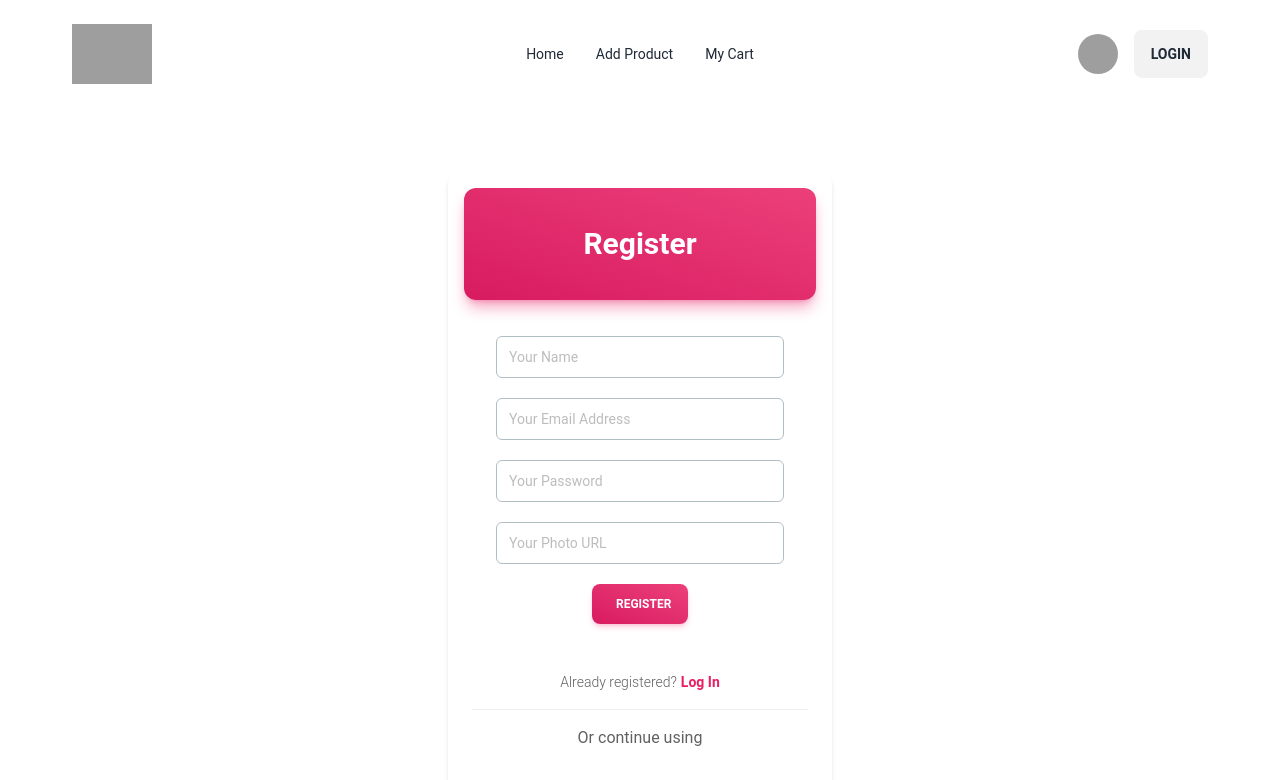
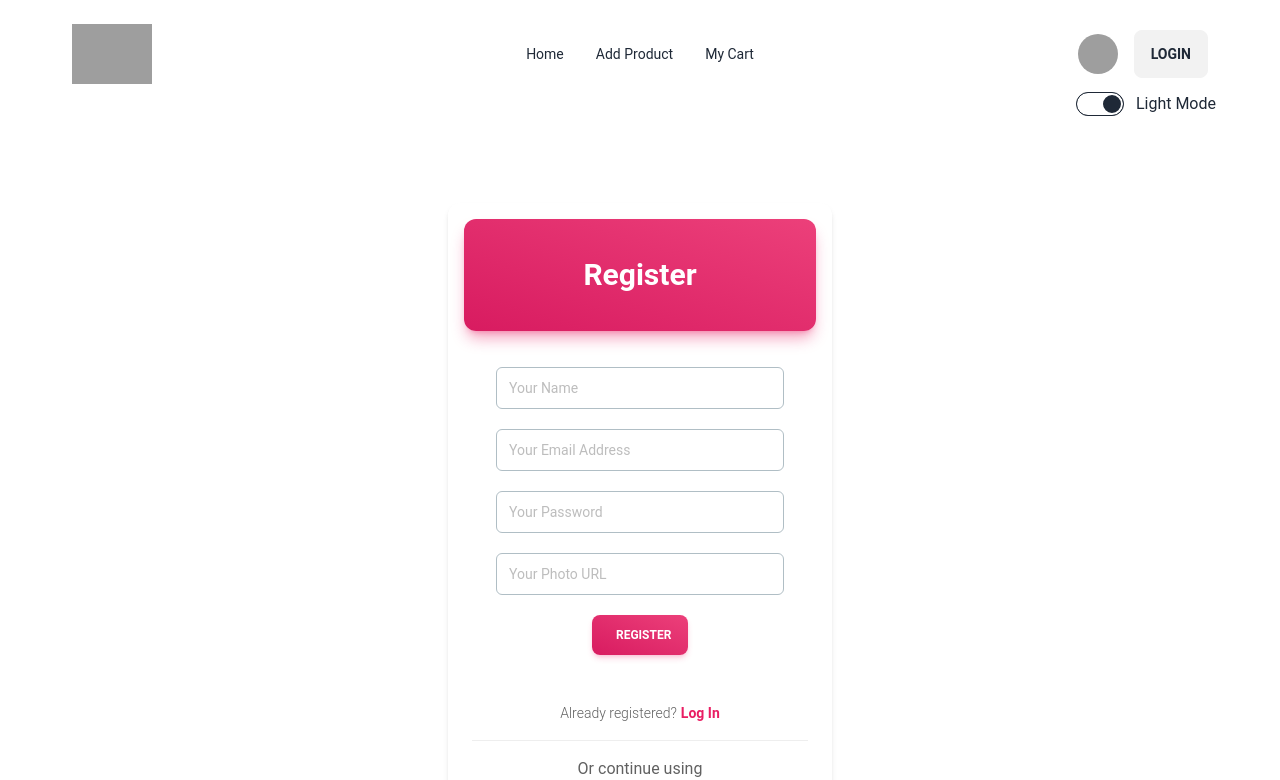
Before and after one commit to saad7mahmud/TechValley, a React (Vite) app: page /register in a window 1280 px wide. Shown: the top 780 px of the page. Built offline with nearby package versions, Linux system fonts and the light colour scheme; no server answers; grey boxes are pictures that could not be loaded.

Commit message:
password validation completed

```diff
--- a/index.html
+++ b/index.html
@@ -1,8 +1,12 @@
-<!doctype html>
-<html lang="en">
+<!DOCTYPE html>
+<html lang="en" data-theme="light">
   <head>
     <meta charset="UTF-8" />
-    <link rel="icon" type="image/svg+xml" href="https://i.ibb.co/DgMNMwD/logo-tech-color.png" />
+    <link
+      rel="icon"
+      type="image/svg+xml"
+      href="https://i.ibb.co/DgMNMwD/logo-tech-color.png"
+    />
     <meta name="viewport" content="width=device-width, initial-scale=1.0" />
     <title>TechValley</title>
   </head>
--- a/src/pages/authentications/Register.jsx
+++ b/src/pages/authentications/Register.jsx
@@ -11,11 +11,8 @@ const Register = () => {
     googleSignIn()
       .then((result) => {
         console.log(result);
-
-
       })
       .catch((error) => {
-
         console.log(error);
       });
   };
@@ -32,18 +29,21 @@ const Register = () => {
 
     console.log(name, email, password, photo);
 
+    if (!/^(?=.*[A-Z])(?=.*[!@#$%^&*(),.?":{}|<>]).{6,}$/.test(password)) {
+      Swal.fire(
+        " The password must contain 6 characters, a capital letter and a special character"
+      );
+    } else {
       createUser(email, password)
         .then((result) => {
           console.log(result.user);
           setUser(result.user);
           updateUser(name, photo);
-        Swal("Successfully registered");
           location.reload();
+          // Swal("Successfully registered");
         })
         .catch((error) => console.error(error));
-    //    if (email && password) {
-    //      form.reset();
-    //    }
+    }
   };
 
   return (
--- a/src/pages/home/Navbar.jsx
+++ b/src/pages/home/Navbar.jsx
@@ -1,6 +1,7 @@
 import { useContext } from "react";
 import { Link, NavLink } from "react-router-dom";
 import { AuthContext } from "../../provider/AuthProvider";
+import Swal from "sweetalert2";
 
 const Navbar = () => {
   const { user, logOut } = useContext(AuthContext);
--- /dev/null
+++ b/src/pages/home/ThemeSwitcher.jsx
@@ -0,0 +1,37 @@
+import React, { useState } from "react";
+
+function ThemeSwitcher() {
+  // Use state to manage the checked state
+  const [isChecked, setIsChecked] = useState(true);
+
+  // Handle checkbox change
+  const handleCheckboxChange = () => {
+    setIsChecked(!isChecked);
+    //   console.log(isChecked);
+
+    if (isChecked) {
+      document.documentElement.removeAttribute("data-theme");
+      document.documentElement.setAttribute("data-theme", "dark");
+    } else {
+      document.documentElement.removeAttribute("data-theme");
+      document.documentElement.setAttribute("data-theme", "light");
+    }
+  };
+
+  return (
+    <div className="flex gap-3 justify-end">
+      <label>
+        <input
+          type="checkbox"
+          className="toggle"
+          checked={isChecked}
+          onChange={handleCheckboxChange}
+        />
+      </label>
+
+      <p>{isChecked ? "Light Mode" : "Dark Mode"}</p>
+    </div>
+  );
+}
+
+export default ThemeSwitcher;
--- a/src/pages/roots/Roots.jsx
+++ b/src/pages/roots/Roots.jsx
@@ -1,11 +1,13 @@
 import { Outlet } from "react-router-dom";
 import Navbar from "../home/Navbar";
 import Footer from "../home/Footer";
+import ThemeSwitcher from "../home/ThemeSwitcher";
 
 const Roots = () => {
   return (
     <div className="max-w-6xl mx-auto mt-4">
       <Navbar></Navbar>
+      <ThemeSwitcher></ThemeSwitcher>
       <Outlet></Outlet>
       <Footer></Footer>
     </div>
--- a/src/provider/AuthProvider.jsx
+++ b/src/provider/AuthProvider.jsx
@@ -18,14 +18,17 @@ const auth = getAuth(app);
 
 const AuthProvider = ({ children }) => {
   const [user, setUser] = useState(null);
+  const [loading, setLoading] = useState(true);
 
   const createUser = (email, password) => {
+    setLoading(true);
     return createUserWithEmailAndPassword(auth, email, password);
   };
 
   // google method
   const provider = new GoogleAuthProvider();
   const googleSignIn = () => {
+    setLoading(true);
     return signInWithPopup(auth, provider)
       .then((result) => {
         Swal.fire({
@@ -48,10 +51,19 @@ const AuthProvider = ({ children }) => {
   };
 
   const logIn = (email, password) => {
-    return signInWithEmailAndPassword(auth, email, password);
+    setLoading(true);
+    return signInWithEmailAndPassword(auth, email, password)
+      .then((result) => {
+        console.log(result);
+        location.reload();
+      })
+      .catch((error) => {
+        Swal.fire(error.message);
+      });
   };
 
   const logOut = () => {
+    setLoading(true);
     return signOut(auth);
   };
 
@@ -72,6 +84,7 @@ const AuthProvider = ({ children }) => {
     onAuthStateChanged(auth, (currentUser) => {
       console.log("user on onAuthStateChanged", createUser);
       setUser(currentUser);
+      setLoading(false);
     });
   }, []);
 
@@ -83,6 +96,7 @@ const AuthProvider = ({ children }) => {
     updateUser,
     logIn,
     googleSignIn,
+    loading,
   };
 
   return (
--- a/src/routers/Routers.jsx
+++ b/src/routers/Routers.jsx
@@ -9,6 +9,7 @@ import ProductDetails from "../pages/Products/ProductDetails";
 import UpdateProduct from "../pages/UpdateProduct";
 import LogIn from "../pages/authentications/login";
 import Register from "../pages/authentications/register";
+import PrivateRoutes from "../routes/PrivateRoutes";
 
 const routers = createBrowserRouter([
   {
@@ -30,17 +31,29 @@ const routers = createBrowserRouter([
       },
       {
         path: "/add-product",
-        element: <AddProduct></AddProduct>,
+        element: (
+          <PrivateRoutes>
+            <AddProduct></AddProduct>
+          </PrivateRoutes>
+        ),
       },
       {
         path: "/update-product/:id",
-        element: <UpdateProduct></UpdateProduct>,
+        element: (
+          <PrivateRoutes>
+            <UpdateProduct></UpdateProduct>
+          </PrivateRoutes>
+        ),
         loader: ({ params }) =>
           fetch(`http://localhost:5000/product-details/${params.id}`),
       },
       {
         path: "/my-cart",
-        element: <Cart></Cart>,
+        element: (
+          <PrivateRoutes>
+            <Cart></Cart>
+          </PrivateRoutes>
+        ),
         loader: () => fetch("http://localhost:5000/cart"),
       },
 
@@ -52,7 +65,11 @@ const routers = createBrowserRouter([
       },
       {
         path: "/product-details/:id",
-        element: <ProductDetails></ProductDetails>,
+        element: (
+          <PrivateRoutes>
+            <ProductDetails></ProductDetails>
+          </PrivateRoutes>
+        ),
         loader: ({ params }) =>
           fetch(`http://localhost:5000/product-details/${params.id}`),
       },
--- /dev/null
+++ b/src/routes/PrivateRoutes.jsx
@@ -0,0 +1,18 @@
+import { useContext } from "react";
+import { AuthContext } from "../provider/AuthProvider";
+import { Navigate } from "react-router-dom";
+
+const PrivateRoutes = ({ children }) => {
+  const { user, loading } = useContext(AuthContext);
+  if (loading) {
+    return (
+      <span className="loading flex mx-auto m-10 loading-spinner loading-lg"></span>
+    );
+  }
+  if (user) {
+    return children;
+  }
+  return <Navigate to="/login"></Navigate>;
+};
+
+export default PrivateRoutes;
--- a/tailwind.config.js
+++ b/tailwind.config.js
@@ -3,6 +3,7 @@ const withMT = require("@material-tailwind/react/utils/withMT");
 
 module.exports = withMT({
   content: ["./index.html", "./src/**/*.{js,ts,jsx,tsx}"],
+  // darkMode: "data-theme",
   theme: {
     extend: {},
   },
```
Lines whose indentation alone changed are shown as unchanged.
